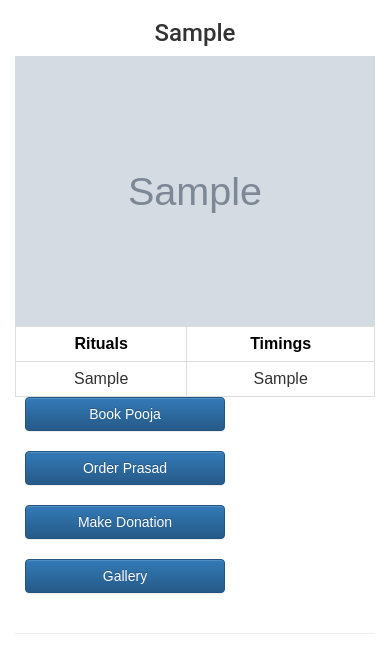
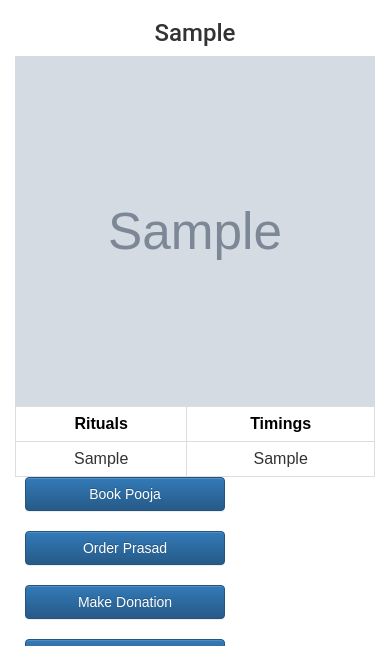
Before and after one commit to deadlyhallows/temple, a Django app: a page that uses darshan/templates/darshan/detail.html in a window 390 px wide. Shown: the part 82-728 px from the top of the page. Run offline with Django 3.2, Linux system fonts and the light colour scheme; tables that the repository leaves empty hold one stand-in row (values such as "Sample post"); grey boxes marked "Sample" are stand-in pictures; parts of the project's set-up code (start-up, migrations or seed data) failed here and were passed over; some libraries are stand-ins or nearby versions.

Commit message:
New Design

```diff
--- a/darshan/static/css/darshan.css
+++ b/darshan/static/css/darshan.css
@@ -393,11 +393,11 @@ input[type=file] {
 }
 .pictureImage{
     width: 100%;
-    max-height: 275px;
+    height: 75%;
 }
 /* On screens that are 600px wide or less */
 @media screen and (max-width: 600px) {
     .pictureImage{
-        max-height: unset;
+        max-height: 350px !important;
     }
 }
--- a/darshan/templates/darshan/alldarshan.html
+++ b/darshan/templates/darshan/alldarshan.html
@@ -86,7 +86,7 @@
                 <div class="col-sm-3" style="text-align:center;">
                     <div class='thumbnail'>
                         <img class="image-container img-responsive roundedCorner"
-                        {% if x.Photo %} src="{{ y.Display_image.url }}" {% else %} alt="{{ y.temple2 }}" {% endif %}
+                        {% if y.Display_image %} src="{{ y.Display_image.url }}" {% else %} alt="{{ y.temple2 }}" {% endif %}
                               style="min-width: 150px">
                         <br>
                         <a href="{% url 'darshan:detail' temp1=y.temple2 %}" class="link">{{ y.temple2 }}</a>
--- a/darshan/templates/darshan/detail.html
+++ b/darshan/templates/darshan/detail.html
@@ -2,7 +2,6 @@
 {% load staticfiles %}
 {% load temple_extra %}
 {% block head_extra %}
-
     <script type='text/javascript' src='//platform-api.sharethis.com/js/sharethis.js#property=5b35f20747b80c0011966093&product=inline-share-buttons' async='async'></script>
 {% endblock head_extra %}
 {% block content %}
@@ -17,7 +16,7 @@
         <div class=" row display">
             <div class="col-md-5">
 
-                <img class=" img-responsive roundedCorner image"  {% if q.Latest_to_be_updated_image %} src="{{ q.Latest_to_be_updated_image.url }}"
+                <img class="pictureImage"  {% if q.Latest_to_be_updated_image %} src="{{ q.Latest_to_be_updated_image.url }}"
                 {% else %} alt="{{ q.temple2 }}" {% endif %}>
 
             </div>
@@ -294,7 +293,9 @@
                             <td>{{ q.Annakshetra }}</td>
                         </tr>
                     {% endif %}
-
+                    </tbody>
+                </table>
+            </div>
 
             <div id="menu4" class="tab-pane fade">
                 <table class="table table-striped">
@@ -379,8 +380,6 @@
                     {% endif %}
 
                     </tbody>
-
-
                 </table>
             </div>
 
--- a/darshan/templates/darshan/otherBase.html
+++ b/darshan/templates/darshan/otherBase.html
@@ -142,7 +142,7 @@
                     <li>
                         <a href="{% url 'darshan:accounts' %}"
                            style="color:white;font-weight: 200;font-size: 16px;font-family: 'Capriola', sans-serif;">
-                            Welcome {{ set }}
+                            Profile
                         </a>
                     </li>
                     <li>
--- a/darshan/views.py
+++ b/darshan/views.py
@@ -311,7 +311,7 @@ def user_profile(request):
             cart_product = get_object_or_404(Product, Product_Name=item['product'])
 
             cart_item = CartItem.objects.create(quantity=item['quantity'],
-                                                active=True, cart_id=user_cart.id, product_id=cart_product.id)
+                                                active=True, cart_id=get_cart.id, product_id=cart_product.id)
             cart_item.save()
     print(cart)
     if request.method == "POST" and "Select_Temple" in request.POST:
--- a/shop/models.py
+++ b/shop/models.py
@@ -28,7 +28,7 @@ class Product(DirtyFieldsMixin, models.Model):
     width_field = models.IntegerField(default=None, null=True, blank=True)
     Offer_or_Discount = models.CharField(max_length=50, default=None, blank=True,null=True)
     is_Prasad = models.BooleanField(default=False)
-    Product_Description = models.TextField(default=None)
+    Product_Description = models.TextField(null=True, blank=True)
 
     def __str__(self):
         return str(self.Product_Name)
```
Also changed, not shown: darshan/templates/darshan/Picture_add.html (+3 -9 lines), darshan/templates/darshan/user_profile.html (+3 -4 lines).
